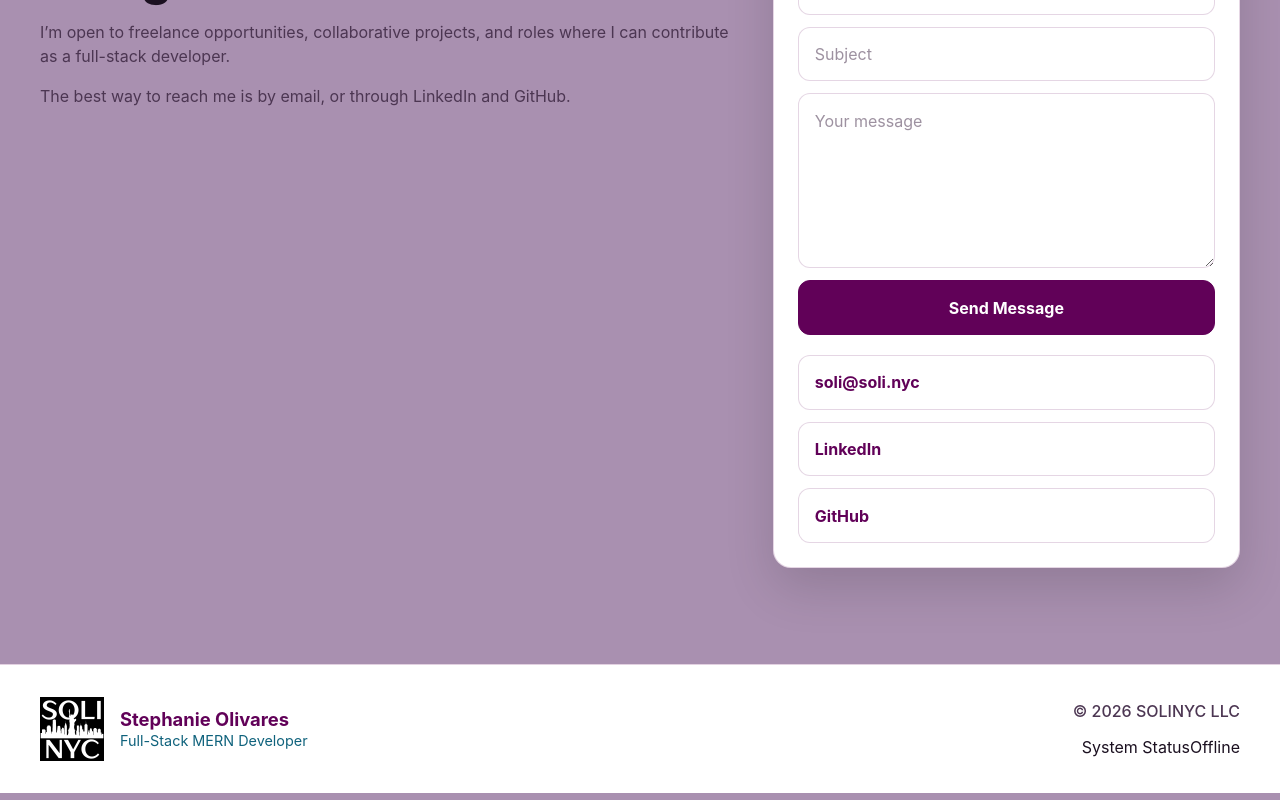
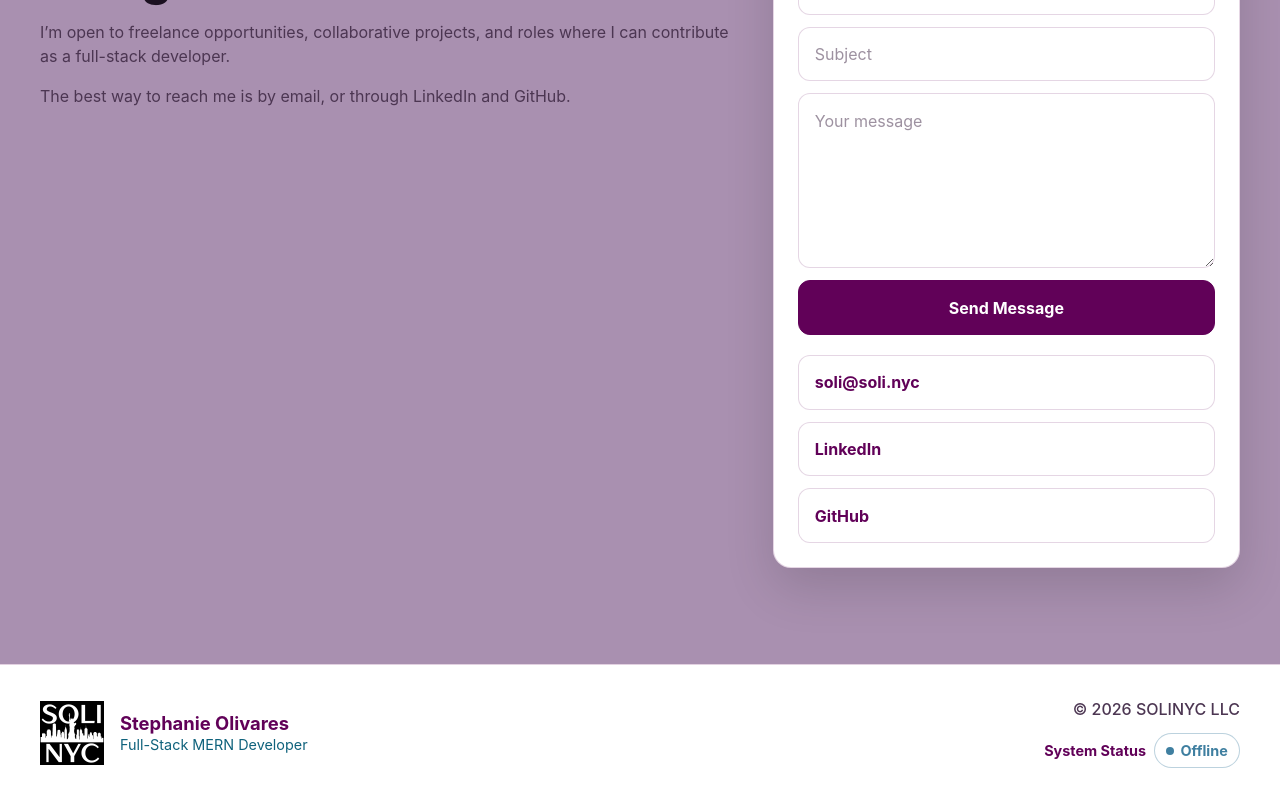
Before and after one commit to OlivaresStephanie-FS/soli-portfolio-fullstack, a React (Vite) app in the folder soli-portfolio/: page / in a window 1280 px wide. Shown: the part 4243-5043 px from the top of the page. Built offline with nearby package versions, Linux system fonts and the light colour scheme; no server answers.

Commit message:
clean up assets and finalize footer updates

```diff
--- a/soli-portfolio/src/components/layout/Footer/Footer.css
+++ b/soli-portfolio/src/components/layout/Footer/Footer.css
@@ -58,6 +58,52 @@
 	font-weight: 500;
 }
 
+.system-status {
+	display: flex;
+	align-items: center;
+	gap: 0.5rem;
+	color: var(--brand-plum);
+	font-size: 0.9rem;
+}
+
+.system-status__label {
+	font-weight: 700;
+	color: var(--brand-plum);
+}
+
+.system-status__badge {
+	display: inline-flex;
+	align-items: center;
+	gap: 0.4rem;
+	padding: 0.35rem 0.7rem;
+	border-radius: 999px;
+	border: 1px solid var(--border-card);
+	background: #ffffff;
+	font-weight: 700;
+}
+
+.system-status__dot {
+	width: 8px;
+	height: 8px;
+	border-radius: 50%;
+	background: currentColor;
+}
+
+.system-status__badge--online {
+	color: var(--brand-teal);
+	border-color: rgba(15, 98, 124, 0.35);
+}
+
+.system-status__badge--offline {
+	color: var(--brand-blue);
+	border-color: rgba(63, 127, 160, 0.35);
+}
+
+.system-status__badge--checking {
+	color: var(--brand-plum);
+	border-color: rgba(97, 1, 88, 0.28);
+}
+
 @media (max-width: 760px) {
 	.site-footer__inner {
 		flex-direction: column;
```
Also changed, not shown: 1 other file (tests, documents, lock files or other folders).
